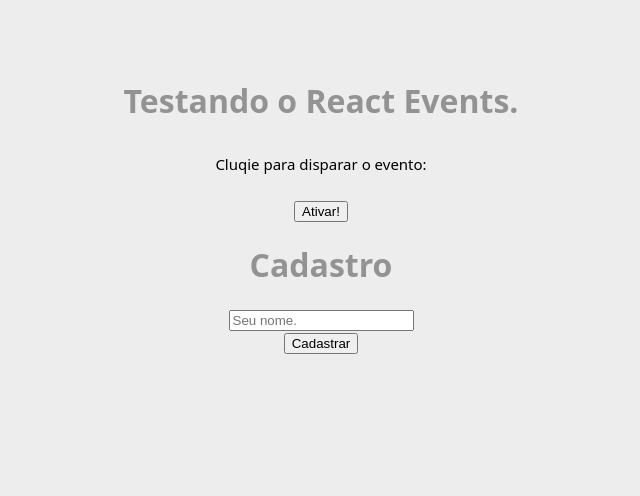
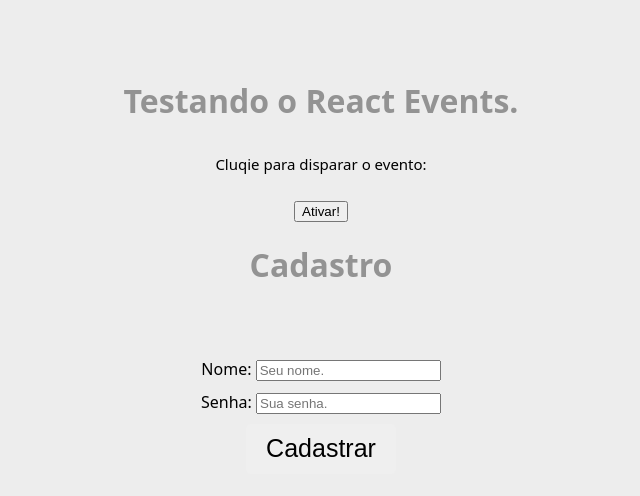
Before and after one commit to brunosoharagit/tutorial-react, a React (Create React App) app: page / in a window 1280 px wide. Shown: the top 496 px of the page, without its empty margins (319-959 px from the left). Built offline with nearby package versions, Linux system fonts and the light colour scheme.

Commit message:
TUTORIAL 2022.07.23 >> useState

```diff
--- a/src/components/Eventos.js
+++ b/src/components/Eventos.js
@@ -7,10 +7,10 @@
     }
 
     return (
-        <>
+        <div>
             <p>Cluqie para disparar o evento:</p>
             <button onClick={meuEvento}>Ativar!</button>
-        </>
+        </div>
     );
 }
 
--- a/src/components/Form.js
+++ b/src/components/Form.js
@@ -1,23 +1,47 @@
+import styles from '../modules/Form.module.css';
+import { useState } from 'react';
+
 function Form() {
+  const cadastrarUsuario = (e) => {
+    e.preventDefault();
+    alert(`O Usuário ${name} foi cadastrado com a senha ${password} com sucesso!`);
+  };
 
-    const cadastratUsuario = (e) => {
-        e.preventDefault();
-        console.log("Usuário cadastrado com sucesso!");
-    }
+  //setName --> atribui o valor
+  //name --> resgata aquele valor digitado
+  const [name, setName] = useState();
+  const [password, setPassword] = useState();
 
-    return(
-        <div>
-            <h1>Cadastro</h1>
-            <form onSubmit={cadastratUsuario}>
-                <div>
-                    <input type="text" placeholder="Seu nome."/>
-                </div>
-                <div>
-                    <input type="submit" value="Cadastrar"/>
-                </div>
-            </form>
+  return (
+    <div className={styles.userForm}>
+      <h1>Cadastro</h1>
+      <form onSubmit={cadastrarUsuario}>
+        <div className={styles.userInputs}>
+          <label htmlFor="name">Nome: </label>
+          <input
+            type="text"
+            id="name"
+            name="name"
+            placeholder="Seu nome."
+            onChange={(e) => setName(e.target.value)}
+          />
         </div>
-    );
+        <div className={styles.userInputs}>
+          <label htmlFor="password">Senha: </label>
+          <input
+            type="password"
+            id="password"
+            name="password"
+            placeholder="Sua senha."
+            onChange={(e) => setPassword(e.target.value)}
+          />
+        </div>
+        <div className={styles.userButton}>
+          <input type="submit" value="Cadastrar" />
+        </div>
+      </form>
+    </div>
+  );
 }
 
 export default Form;
--- a/src/components/Item.js
+++ b/src/components/Item.js
@@ -2,9 +2,9 @@
 
 function Item({ marca, anoLancamento }) {
     return(
-        <>
+        <div>
             <li>{marca} - {anoLancamento}</li>
-        </>
+        </div>
     );
 }
 
--- /dev/null
+++ b/src/modules/Form.module.css
@@ -0,0 +1,32 @@
+.userForm {
+    padding:0;
+    margin:0;
+    height: 120px;
+}
+
+form {
+    padding-top: 40px;
+}
+
+.userInputs {
+    margin-top: 10px;
+}
+
+.userSubmit {
+    margin-top: 10px;
+}
+
+input[type='submit'] {
+    margin-top: 10px;
+    height: 50px;
+    width: 150px;
+    border: none;
+    font-size: 25px;
+    border-radius: 5px;
+    transition: all 500ms ease-in-out;
+}
+
+input[type='submit']:hover {
+    background-color: #8994fc;
+    color: #fff;
+}
```
